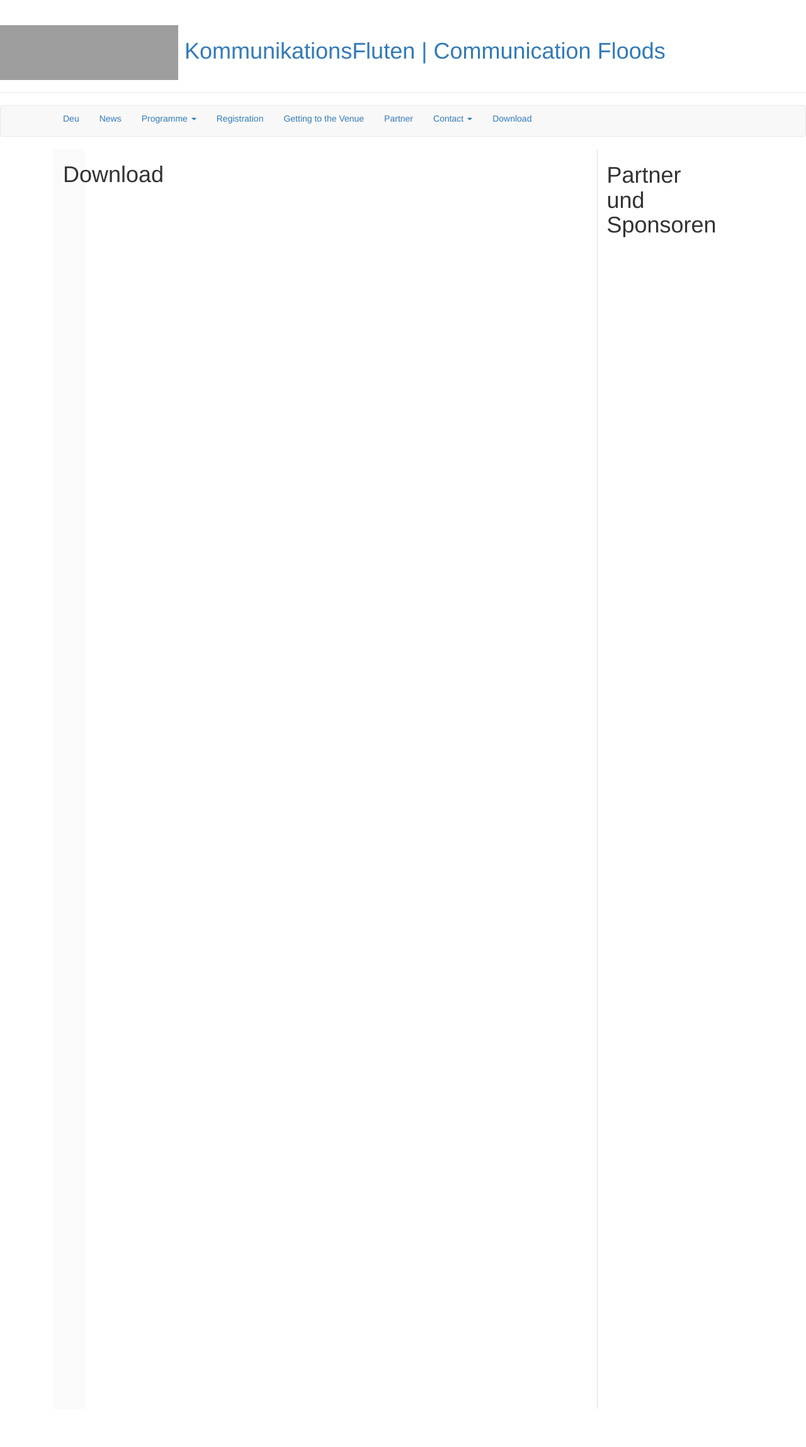
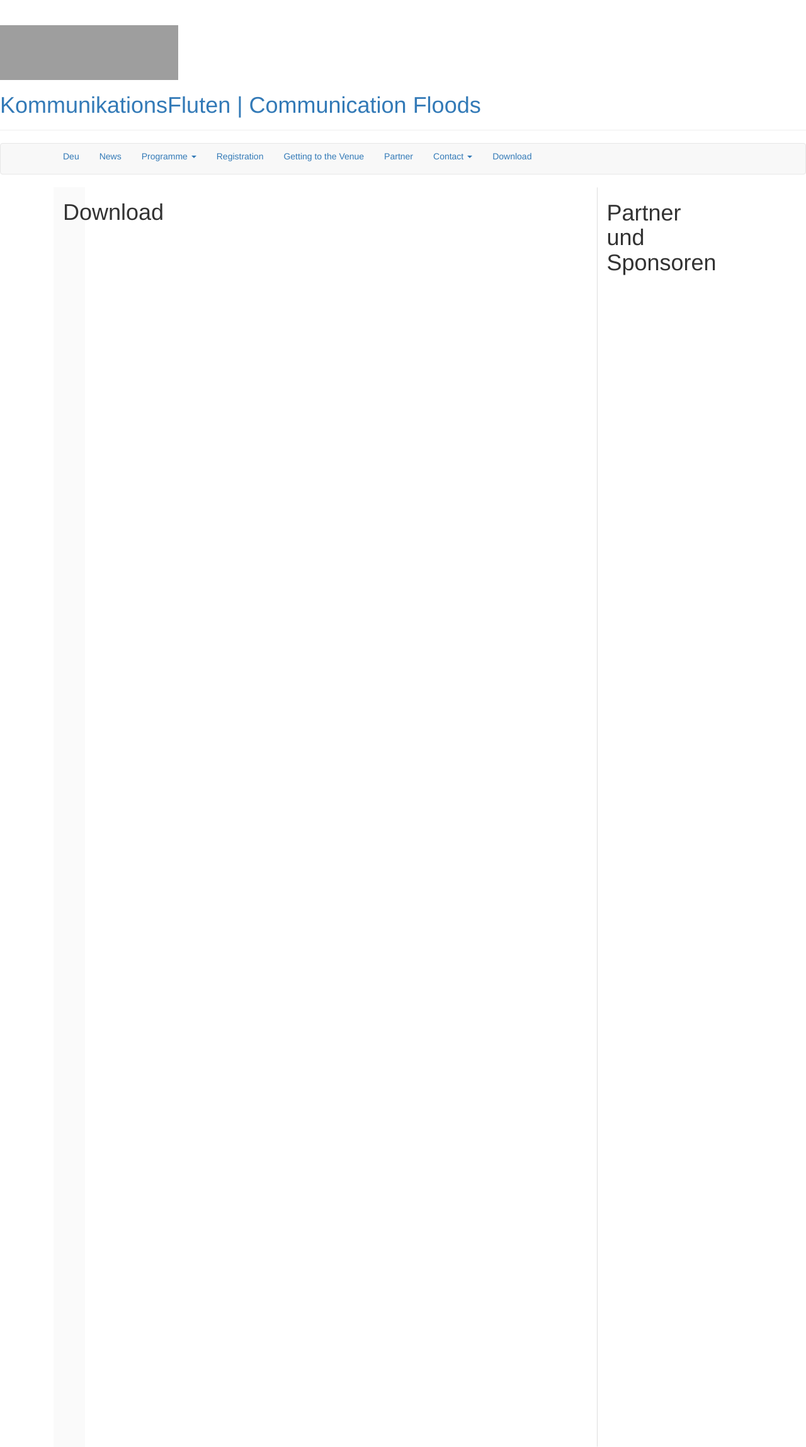
Before and after one commit to susedev/test, a Jekyll site: the page built from download.html, in a window 1280 px wide. Shown: the whole page at 63% size. Built offline with Jekyll 4.4.1, drawn with Linux system fonts in a browser that asks for light colours; nearby versions of some CDN libraries; before the commit the page ends 2237 px from its top, so only the background shows below that; grey boxes are pictures that could not be loaded.

Commit message:
Update base.html

```diff
--- a/_layouts/base.html
+++ b/_layouts/base.html
@@ -9,8 +9,8 @@
 
 <body>
       <div class="page-header">
-                <h1><a href="http://www.eijc.eu/de/" target="blank_"><img class=" size-full wp-image-2541 alignleft" src="https://raw.githubusercontent.com/EIJC/data/gh-pages/media/eijc-logo-klein.jpg" width="283" height="87" /></a>
-                 <span style="textalign: right"><a href="http://eijc.github.io/data/">KommunikationsFluten | Communication Floods</a></span></h1>
+                <h1><a href="http://www.eijc.eu/de/" target="blank_"><img class=" size-full wp-image-2541 alignleft" src="https://raw.githubusercontent.com/EIJC/data/gh-pages/media/eijc-logo-klein.jpg" width="283" height="87" /></a></h1>
+                 <h1><span style="textalign: right, color:#777"><a href="http://eijc.github.io/data/">KommunikationsFluten | Communication Floods</a></span></h1>
       </div>
 
 
```
